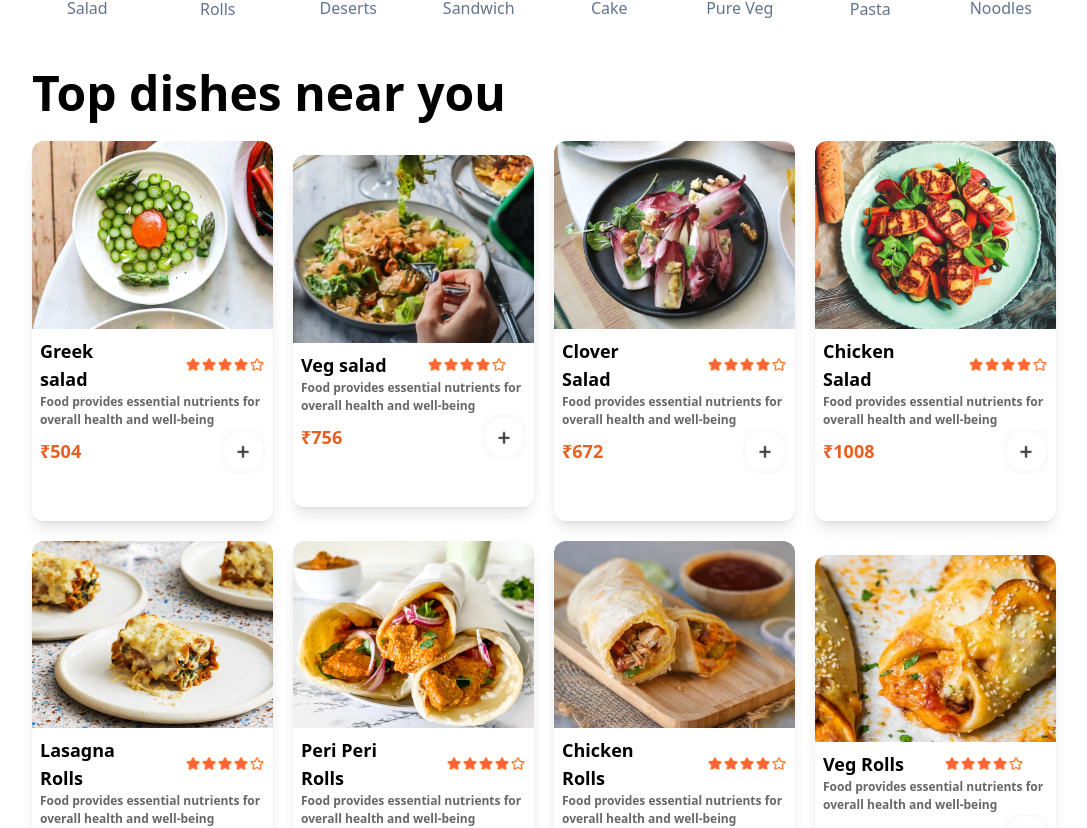
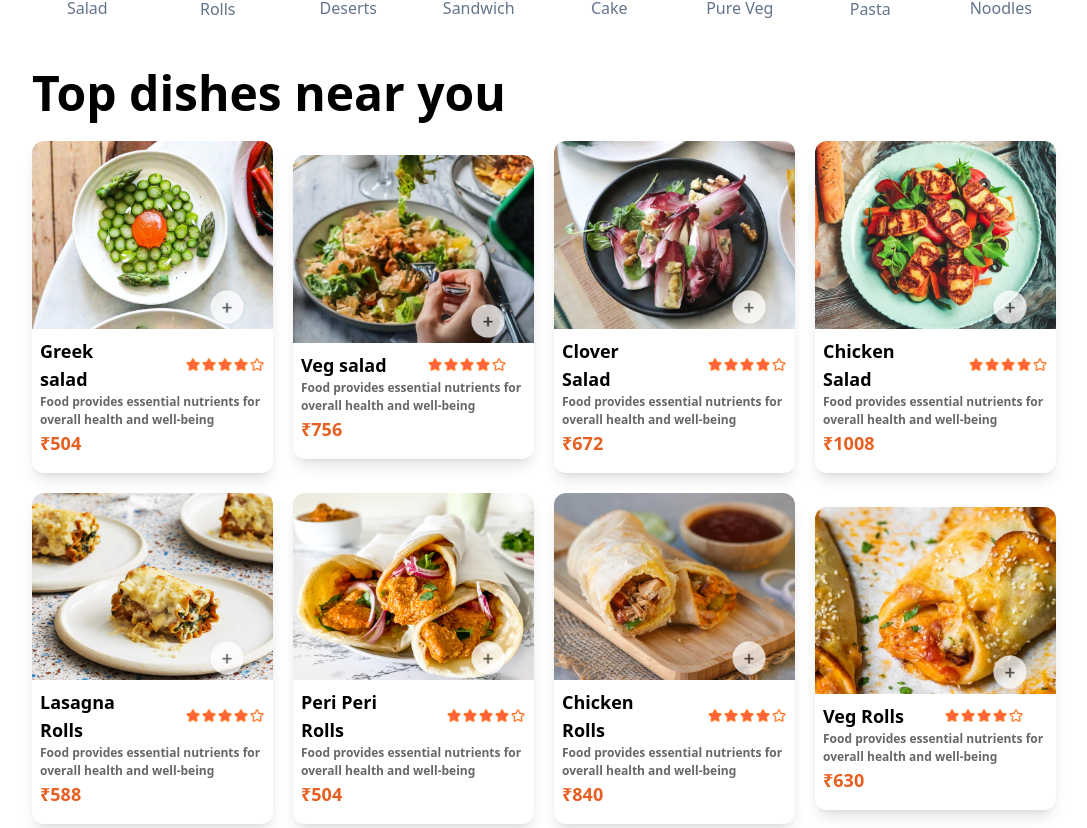
Before and after one commit to pankaj-gitcode/FullStackProjects, a React (Vite) app in the folder Food_delivery_webApp/: page / in a window 1280 px wide. Shown: the part 1051-1879 px from the top of the page, without its empty margins (96-1183 px from the left). Built offline with nearby package versions, Linux system fonts and the light colour scheme.

Commit message:
add_remove_icons_updated

```diff
--- a/Food_delivery_webApp/src/components/FoodItem/FoodItem.jsx
+++ b/Food_delivery_webApp/src/components/FoodItem/FoodItem.jsx
@@ -46,8 +46,35 @@ export default function FoodItem(){
 
                     <div key={elem._id} className=" rounded-xl shadow-lg">
                                     {/* ----------- Image div ----------- */}
-                        <div className="rounded-xl">
-                            <img src={elem.image} alt={elem._id} className="rounded-t-xl hover:scale-105 duration-500  hover:border-[#E85F22]"/>
+                        <div className="rounded-xl relative">
+                            <img src={elem.image} alt={elem._id} className="rounded-t-xl hover:scale-105 duration-500  hover:border-[#E85F22] "/>
+                            <div className="h-fit w-11  absolute bottom-0 right-6">
+                                    {
+                                        (count[elem._id] === 0 || count[elem._id] === undefined)?
+                                        <img
+                                        src={addRemoveIcons.add_icon_white}
+                                        alt={addRemoveIcons.add_icon_white}
+                                        className="p-1 opacity-75"
+                                        onClick={()=>clickHandleAdd(elem._id)}
+                                         />:
+                                        <div className="flex items-center justify-center p-1">
+                                            <img
+                                            src={addRemoveIcons.add_icon_green}
+                                            alt={addRemoveIcons.add_icon_green}
+                                            className="p-1 opacity-75"
+                                            onClick={()=>clickHandleAdd(elem._id)} />
+
+                                            <p className="font-bold text-orange-600 text-lg">{count[elem._id]}</p>
+
+                                            <img src={addRemoveIcons.remove_icon_red}
+                                            alt={addRemoveIcons.remove_icon_red}
+                                            className="p-1 opacity-75"
+                                            onClick={()=>clickHandleSub(elem._id)} />
+
+                                            {console.log("count:", count, "index: ",index)}
+                                        </div>
+                                    }
+                                </div>
                         </div>
 
                         <div className="p-2">
@@ -62,34 +89,9 @@ export default function FoodItem(){
                                 <p className="text-[12px] font-semibold text-[#676767]">{elem.description}</p>
                             </div>
                                             {/* ----------- food_price ---------- */}
-                            <div className="flex items-center justify-between pb-10">
+                            <div className="flex items-center justify-between pb-2">
                                 <h1 className="text-[#E85F22] text-lg font-semibold">₹{elem.price*84/2}</h1>
-                                <div className="h-fit w-11">
-                                    {
-                                        (count[elem._id] === 0 || count[elem._id] === undefined)?
-                                        <img
-                                        src={addRemoveIcons.add_icon_white}
-                                        alt={addRemoveIcons.add_icon_white}
-                                        onClick={()=>clickHandleAdd(elem._id)}
-                                         />:
-                                        <div>
-                                            <img
-                                            src={addRemoveIcons.add_icon_green}
-                                            alt={addRemoveIcons.add_icon_green}
 
-                                            onClick={()=>clickHandleAdd(elem._id)} />
-
-                                            <p>{count[elem._id]}</p>
-
-                                            <img src={addRemoveIcons.remove_icon_red}
-                                            alt={addRemoveIcons.remove_icon_red}
-
-                                            onClick={()=>clickHandleSub(elem._id)} />
-
-                                            {console.log("count:", count, "index: ",index)}
-                                        </div>
-                                    }
-                                </div>
                             </div>
                         </div>
 
--- a/Food_delivery_webApp/src/components/Header/Header.jsx
+++ b/Food_delivery_webApp/src/components/Header/Header.jsx
@@ -4,7 +4,7 @@ import '../../App.css'
 export default function Header(){
   return(<>
 
-      <div className="h-[80vh] bg-[url('/header_img.png')] bg-cover bg-center flex flex-col items-center justify-center mt-9 rounded-xl bg-opacity-25 bg-[#fff]">
+      <div className="h-[80vh] bg-[url('/header_img.png')] bg-cover bg-center flex flex-col items-center justify-center mt-9 rounded-xl bg-opacity-25 bg-black/20">
 
           {/* <div className="absolute ml-12 text-[#fff] overflow-hidden  sm:right-10 md:right-20 lg:right-96 "> */}
           <div className="ml-12 text-[#fff] overflow-hidden lg:pr-[42vw] sm:pr-[10vw] md:pr-[20vw] transition-[0.5s] fade-in">
```
